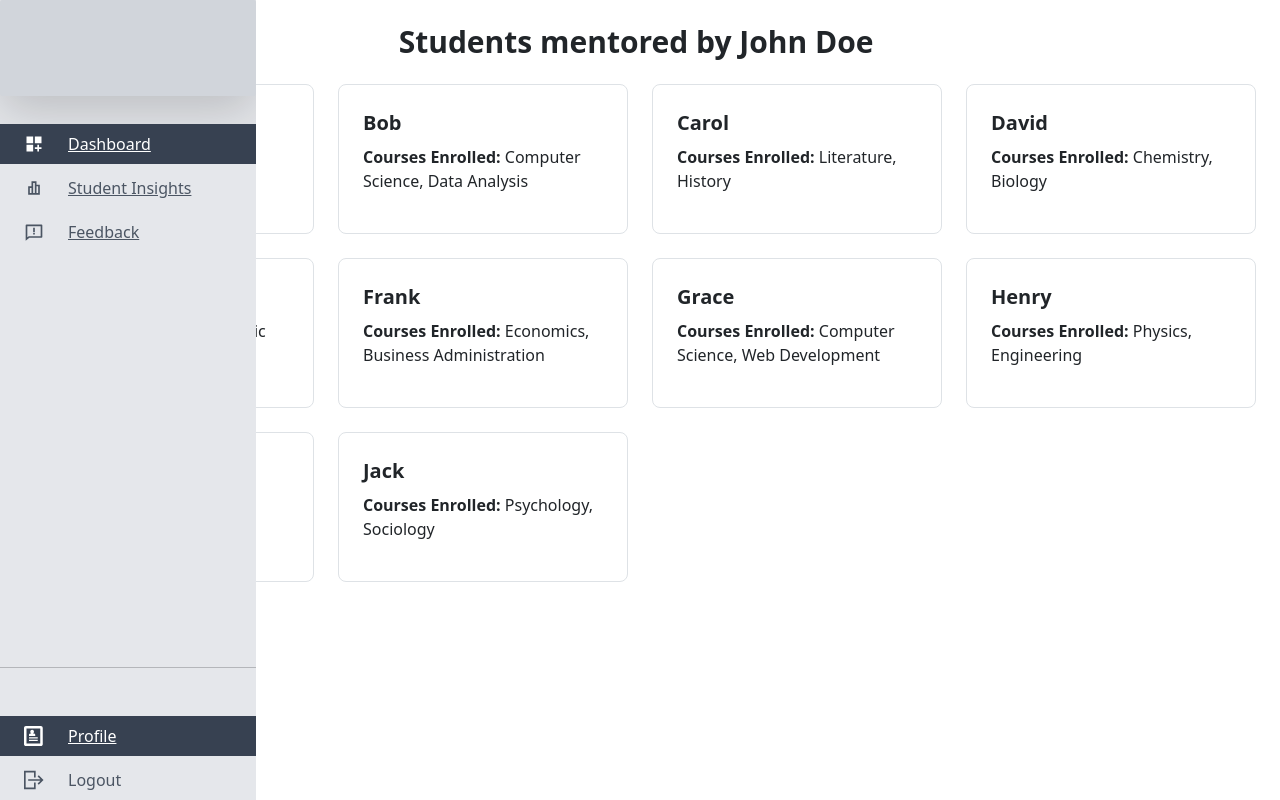
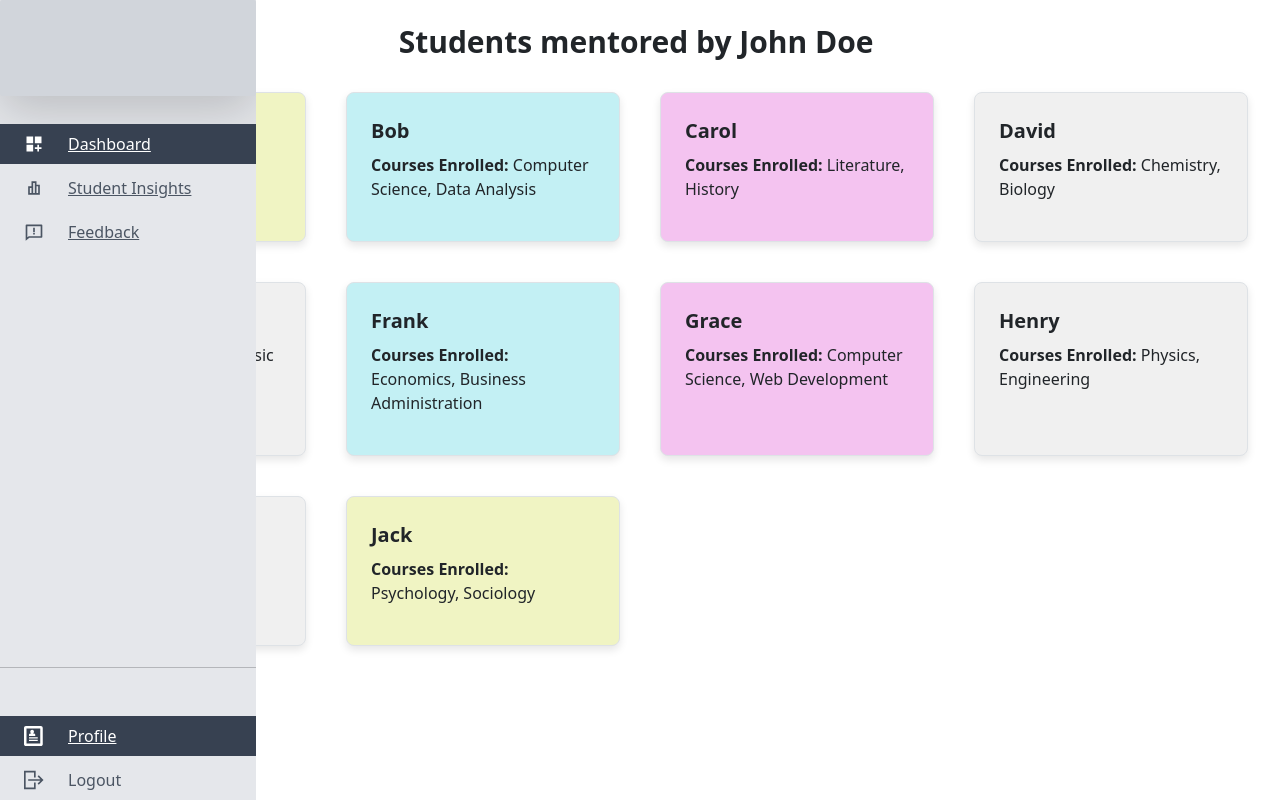
Before and after one commit to raaksss/Mentor-Dashboard, a React (Create React App) app in the folder mentor-client/client/: page /dashboard/feedback in a window 1280 px wide. Built offline with nearby package versions, Linux system fonts and the light colour scheme.

Commit message:
card made

```diff
--- a/mentor-client/client/src/components/StudentInsightPage.js
+++ b/mentor-client/client/src/components/StudentInsightPage.js
@@ -1,6 +1,6 @@
 import React from 'react';
 import SectionHeader from '../components/sectionHeader/sectionHeader'; // Adjust path as per your project structure
-import StudentCard from '../components/studentCard'; // Example component for displaying student details
+import StudentCard from '../components/studentCard'; // Adjust path as per your project structure
 import mentorData from './student-data.json'; // Path to your JSON data
 
 const StudentInsightPage = () => {
--- a/mentor-client/client/src/components/studentCard.jsx
+++ b/mentor-client/client/src/components/studentCard.jsx
@@ -1,12 +1,32 @@
-// StudentCard.js
-
 import React from 'react';
 
 const StudentCard = ({ student }) => {
-  const { student_name, courses_enrolled } = student;
+  const { student_name, courses_enrolled, region } = student;
+
+  // Define dynamic background color styles based on region
+  const getBackgroundColor = (region) => {
+    switch (region) {
+      case 'East Coast':
+        return '#f0f4c3'; // light green
+      case 'Midwest':
+        return '#c3f0f4'; // light blue
+      case 'West Coast':
+        return '#f4c3f0'; // light pink
+      default:
+        return '#f0f0f0'; // light gray
+    }
+  };
+
+  const cardStyle = {
+    backgroundColor: getBackgroundColor(region),
+    borderRadius: '8px',
+    padding: '16px',
+    margin: '8px',
+    boxShadow: '0 4px 8px rgba(0, 0, 0, 0.1)'
+  };
 
   return (
-    <div className='border rounded-lg p-4'>
+    <div style={cardStyle} className='border rounded-lg p-4'>
       <h2 className='text-xl font-bold'>{student_name}</h2>
       <p><strong>Courses Enrolled:</strong> {courses_enrolled.join(', ')}</p>
     </div>
```
